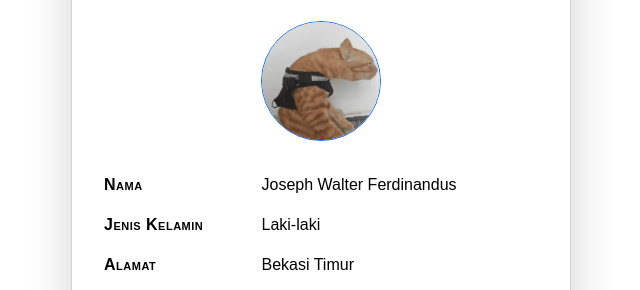
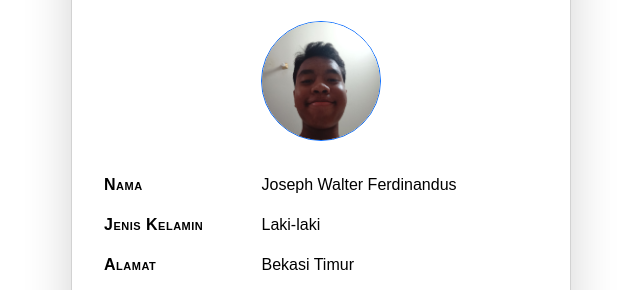
Before and after one commit to LilJoo444/About-Me, a plain HTML site: page index.html in a window 1280 px wide. Shown: the part 179-469 px from the top of the page, without its empty margins (319-959 px from the left). Drawn offline with nearby package versions, Linux system fonts and the light colour scheme.

Commit message:
menambahkan foto baru & mengganti isi kodingan untuk pp pada index.html

```diff
--- a/index.html
+++ b/index.html
@@ -17,7 +17,7 @@
   <div class="card shadow-lg p-4 hover-card" style="max-width: 500px; width: 90%; border-radius: 15px;">
     <h1 class="text-center mb-4 fw-bold text-gradient">About Me</h1>
     <div class="text-center mb-4">
-      <img src="pp.webp" alt="Profile Picture" class="rounded-circle border border-primary" style="width: 120px; height: 120px; object-fit: cover;">
+      <img src="pp2.jpeg" alt="Profile Picture" class="rounded-circle border border-primary" style="width: 120px; height: 120px; object-fit: cover;">
     </div>
     <table class="table table-borderless">
       <tr>
```
Also changed, not shown: pp2.jpeg (added).
